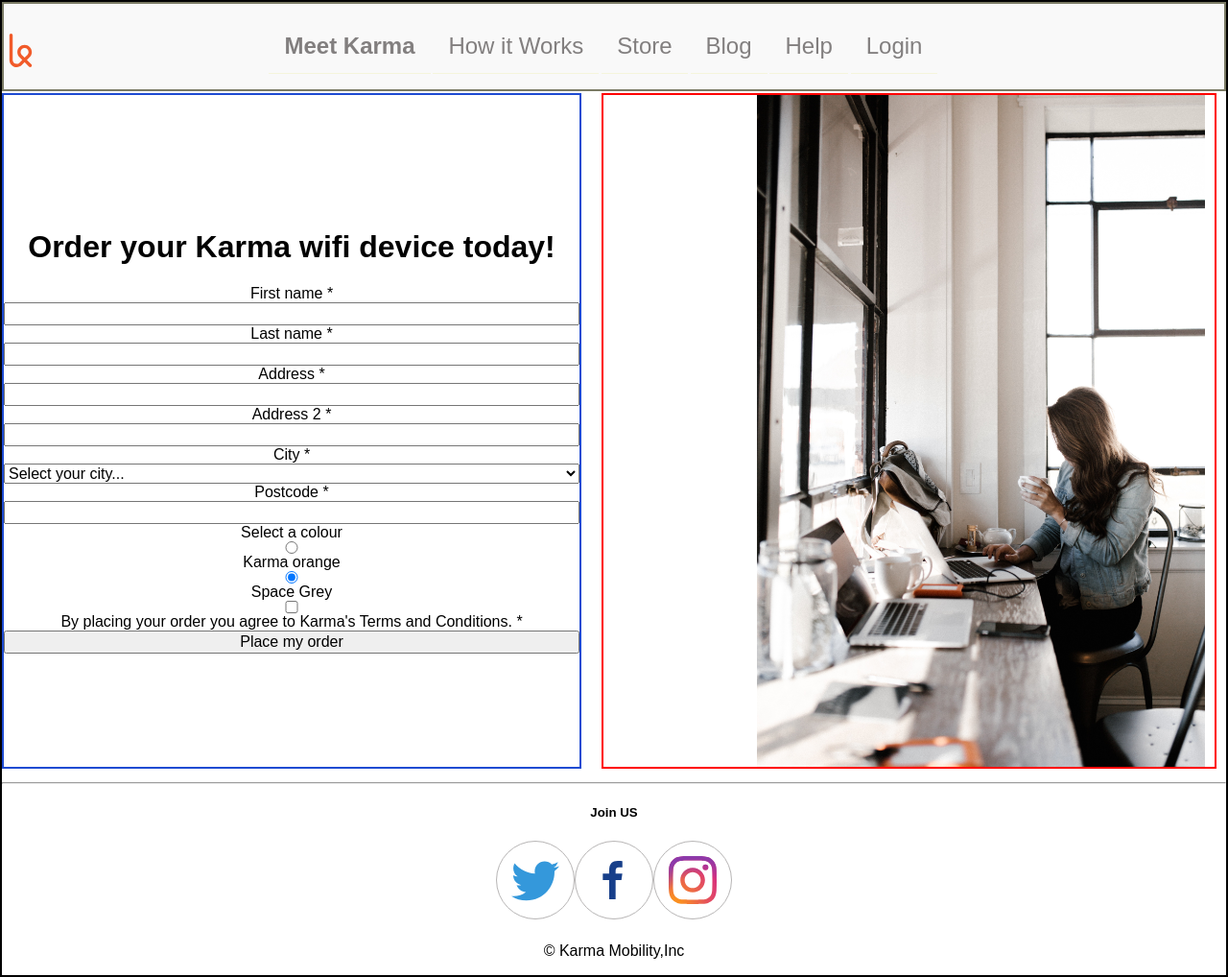
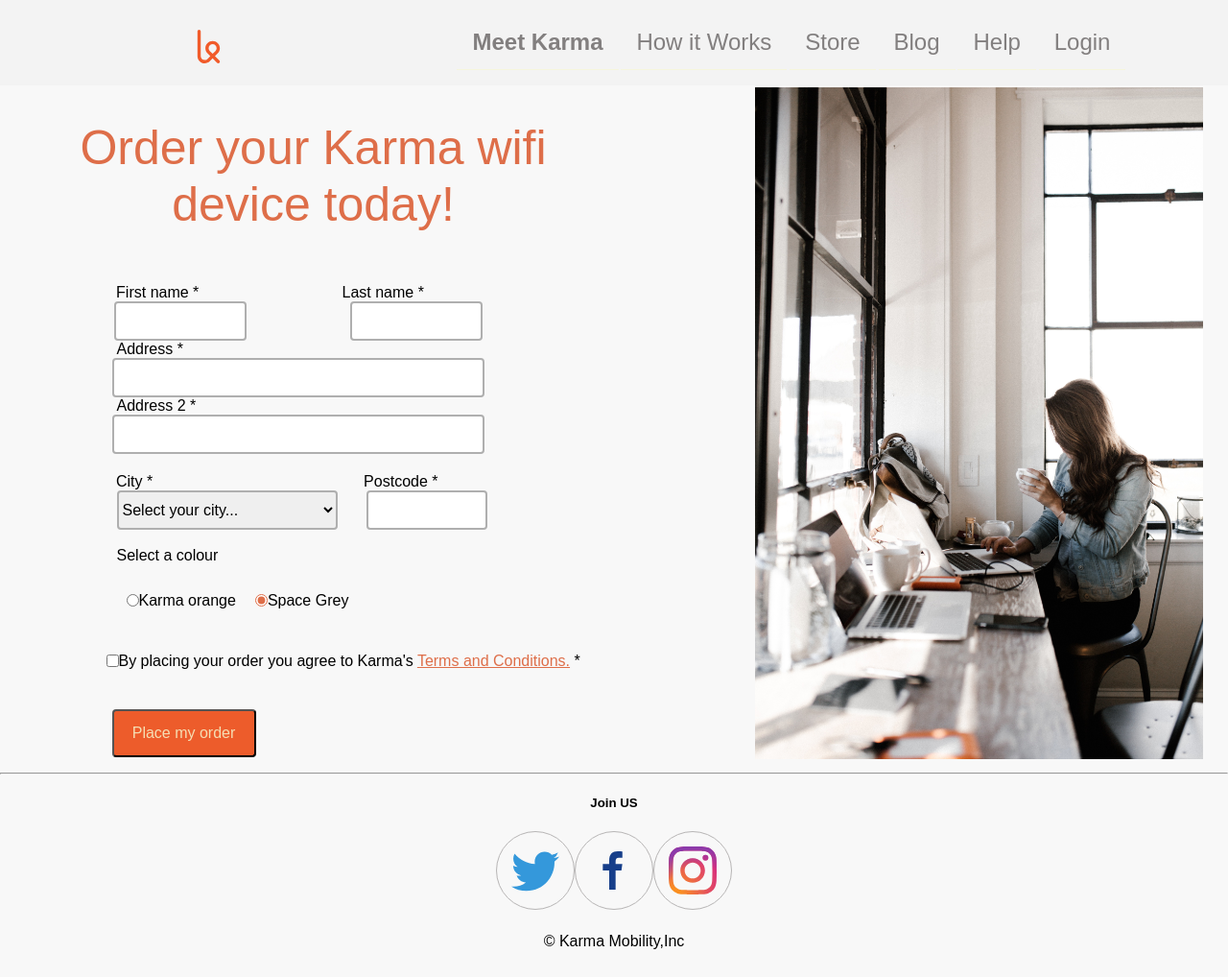
Before and after one commit to CodeYourFuture/HTML-CSS-Module-Project, a PHP site: page /store.html in a window 1280 px wide. Shown: the whole page at 96% size. After the commit the page ends 989 px from the top, so only its background shows below. Run offline with PHP 8.4, Linux system fonts and the light colour scheme.

Commit message:
Add new page css&html

```diff
--- a/css/style.css
+++ b/css/style.css
@@ -34,7 +34,7 @@ overflow: hidden;
 background-color: rgb(252, 250, 250);
 }
 a:hover {
-    background-color: rgb(247, 66, 0);
+color: rgb(247, 66, 0);
   }
 .home{
     display: inline-block;
--- a/css/style2.css
+++ b/css/style2.css
@@ -1,10 +1,11 @@
-
+@import url('https://fonts.googleapis.com/css2?family=Sarabun:ital,wght@1,100&display=swap');
 
 /* Body */
 body{
+    background: rgba(196, 196, 196, 0.1);
 }
 .contener{
-    border: 2px solid black;
+    /* border: 2px solid black; */
     display: grid;
     row-gap: 2px;
     grid-auto-rows: minmax(auto,auto);
@@ -22,13 +23,14 @@ body{
     background: rgba(196, 196, 196, 0.1);
     grid-area:nav ;
     display: flex;
-    border: 2px solid rgb(122, 122, 100);
+    /* border: 2px solid rgb(122, 122, 100); */
     flex-direction: row;
     justify-content:space-between;
     align-items: center;
 
-    height: auto;
-    width: auto;
+    /* height: auto;
+    width: auto; */
+    padding-left: 200px;
 
 }
 nav{
@@ -56,9 +58,9 @@ nav{
     list-style-type: none;
     overflow: hidden;
 }
-a:hover {
-    background-color: rgb(247, 66, 0);
-  }
+.home:hover {
+    color: rgb(247, 66, 0);
+    }
 .home{
     /* display: inline-block; */
     color: #827f7f;
@@ -72,24 +74,197 @@ a:hover {
     font-family: Arial, Helvetica, sans-serif;
 }
 /* Form area */
+h1{
+    color: #DE6E49;
+    /* font-family: Roboto; */
+font-size: 50px;
+font-weight: 500;
+line-height: 59px;
+letter-spacing: 0em;
+text-align: center;
+
+
+}
 .form1{
-    border: 2px solid rgb(30, 75, 210);
+
     text-align: center;
     grid-area:form ;
     height: 700px;
     width: 600px;
-    display: flex;
+    /* display: flex;
     justify-content: center;
-    flex-direction: column;
+    flex-direction: column; */
+    margin-left:auto ;
+
 }
 form{
     display:flex;
     flex-direction: column;
+    /* border-radius: 5px; */
+
+    padding: 20px;
+
 
 }
+.f{
+    display:flex;
+    flex-direction: row;
+    justify-content: space-around;
+    /* padding-right: 90px; */
+    margin-right:90px ;
+
+}
+.f1{
+    display:flex;
+    flex-direction: row;
+    justify-content:space-around;
+    margin-right:50px ;
+
+}
+#username1{
+    margin-left:19px ;
+
+    /* border-radius:1px; */
+    width: 130px;
+    border: 2px solid #afafaf;
+        border-radius: 4px;
+
+    }
+    #username2{
+        margin-right:px ;
+        /* border-radius:1px; */
+        width: 130px;
+
+        border: 2px solid #afafaf;
+        border-radius: 4px;
+
+        }
+    #address{
+        border: 2px solid #afafaf;
+        border-radius: 4px;
+        margin-left: 70px;
+        /* border-radius:4px; */
+        width: 380px;
+    }
+    .text_ad{
+ text-align: left;
+ margin-left: 75px;
+
+    }
+    .form_c_p{
+        display:flex;
+    flex-direction: row;
+    justify-content:flex-end;
+    margin-right: 150px;
+    margin-top: 20px;
+
+
+    }
+   .city5{
+    padding-right: 220px;
+   }
+    .post5{
+        text-align: right;
+
+    }
+    .input_c_p{
+        display:flex;
+        flex-direction: row;
+        /* justify-content: space-around */
+    }
+    #postcode{
+     /* margin-left: 115px; */
+        width: 118px;
+        border: 2px solid #afafaf;
+        border-radius: 4px;
+        margin-left:30px ;
+    }
+    #city{
+        margin-left:75px;
+        width: 230px;
+        border: 2px solid #afafaf;
+        border-radius: 4px;
+    }
+    input{
+        height: 35px;
+        border-radius: 5px;
+    }
+    .color{
+        margin-left:75px;
+        margin-bottom: 10px;
+        text-align: left;
+    }
+    .color_radio{
+        display: flex;
+
+      text-align: left;
+      margin-left:75px;
+      /* border: 2px solid red; */
+      padding: 10px;
+
+    }
+    .checkbox1{
+        /* border: 2px solid black; */
+        height: 50px;
+        margin-left: 64px;
+
+    }
+    .lab_1{
+        margin-top: 9px;
+
+    }
+    .lab_2{
+
+        margin-top: 9px;
+    }
+    #orange{
+     padding-top: 20px;
+
+     accent-color:#DE6E49;
+
+    }
+    #grey{
+        padding-top: 20px;
+        margin-left: 20px;
+        accent-color:#DE6E49;
+    }
+    .order_main{
+        /* margin-bottom: 100px; */
+    }
+    #order1{
+        accent-color:#DE6E49;
+
+
+    }
+    .order_leble{
+        margin-top: 9px;
+    }
+    .checkbox1{
+        display: flex;
+        flex-direction: row;
+
+
+
+    }
+    .term{
+      color:#DE6E49;
+    }
+    button{
+        text-align: center;
+        margin-left: 70px;
+
+        height: 50px;
+        width: 150px;
+        left: 122px;
+        top: 1193px;
+        border-radius: 4px;
+        background-color: #ed5c2b;
+        color: wheat;
+
+    }
 /* img area */
 .img1{
-    border: 2px solid red;
+
 }
 .img2{
 display: flex;
--- a/index.html
+++ b/index.html
@@ -20,7 +20,7 @@
                 <nav calss="menu">
                     <a href="#" class="home"> <strong>Meet Karma</strong></a>
                     <a href="#" class="home">How it Works</a>
-                    <a class="home" id="active" href="#" class="home">Store</a>
+                    <a class="home" id="active" href="store.html" class="home">Store</a>
                     <a href="#" class="home">Blog</a>
                     <a href="#" class="home">Help</a>
                     <a href="#" class="home">Login</a>
@@ -70,7 +70,9 @@
                 worry about my connection<br> anymore!<span class="quote">&rdquo;</span></h1>
 
             <div class="button2">
-                <button class="button1">Get Karma today</button>
+                <a href="store.html">
+                    <button class="button1">Get Karma today</button>
+                </a>
             </div>
         </div>
 
--- a/store.html
+++ b/store.html
@@ -16,46 +16,71 @@
             <nav>
                 <img src="img/karma-logo.svg" class="logo">
                 <ul class="nav_bar">
-                    <a href="#" class="home"> <strong>Meet Karma</strong></a>
+                    <a href="index.html" class="home"> <strong>Meet Karma</strong></a>
                     <a href="#" class="home">How it Works</a>
                     <a class="home" id="active" href="#" class="home">Store</a>
                     <a href="#" class="home">Blog</a>
                     <a href="#" class="home">Help</a>
-                    <a href="#" class="home">Login</a
-                </ul>
+                    <a href="#" class="home">Login</a </ul>
             </nav>
         </div>
         <div class="form1">
 
             <h1>Order your Karma wifi device today!</h1>
             <form>
-                <label for="username">First name *</label>
-                <input id="username" type="text" name="username" />
-                <label for="lastname">Last name *</label>
-                <input id="lastname" type="text" name="username" />
-                <label for="address">Address *</label>
+                <div class="f">
+                    <label for="username1">First name *</label>
+                    <label for="username2">Last name *</label>
+                </div>
+
+                <div class="f1">
+                    <input id="username1" type="text" name="username" />
+
+                    <input id="username2" type="text" name="username" />
+                </div>
+
+                <label for="address" class="text_ad">Address *</label>
                 <input id="address" type="text" name="address" />
-                <label for="address2">Address 2 *</label>
-                <input id="address2" type="text" name="address2" />
-                <label for="city">City *</label>
-                <select id="city" name="city">
-                    <option value="Select" selected>Select your city...</option>
-                    <option value="Kartoum">Kartoum</option>
-                </select>
-                <label for="postcode">Postcode *</label>
-                <input id="postcode" type="text" name="postcode" />
-                <label for="color">Select a colour</label>
-                <input id="orange" type="radio" name="size" value="Karma orange" />
-                <label for="small">Karma orange</label>
 
-                <input id="grey" type="radio" name="size" value="Space Grey" checked />
-                <label for="grey">Space Grey</label>
+                <label for="address" class="text_ad">Address 2 *</label>
+                <input id="address" type="text" name="address2" />
 
-                <input id="order" type="checkbox" name="order" />
-                <label for="order">By placing your order you agree to Karma's Terms and Conditions. *</label>
+                <div class="form_c_p">
+                    <label for="city" class="city5">City *</label>
+                    <label for="postcode" class="post5">Postcode *</label>
+                </div>
 
+                <div class="input_c_p">
+                    <select id="city" name="city">
+                        <option value="Select" selected>Select your city...</option>
+                        <option value="Kartoum">Kartoum</option>
+                        <option value="Kartoum">London</option>
+                    </select>
+
+                    <input id="postcode" type="text" name="postcode" />
+                </div>
+                <br>
+                <label for="color" class="color">Select a colour</label>
+                <div class="color_radio">
+                    <input id="orange" class="orange" type="radio" name="size" value="Karma orange" />
+                    <div class="lab_1"><label for="small">Karma orange</label></div>
+
+                    <input id="grey" type="radio" name="size" value="Space Grey" checked />
+                    <div class="lab_2"> <label for="grey">Space Grey</label></div>
+                </div>
+                <br>
+                <div class="checkbox1">
+                    <div class="order_main">
+                        <input id="order1" type="checkbox" name="order" />
+                    </div>
+                    <label class="order_leble" for="order">By placing your order you agree to Karma's <a href="#"
+                            class="term">Terms and Conditions.</a> *</label>
+                </div>
+                <br>
+
+                <button>Place my order</button>
             </form>
-            <button>Place my order</button>
+
         </div>
         <div class="img1">
             <img src="level-2/store-image_by-andrew-neel-unsplash.jpg" class="img2">
```
